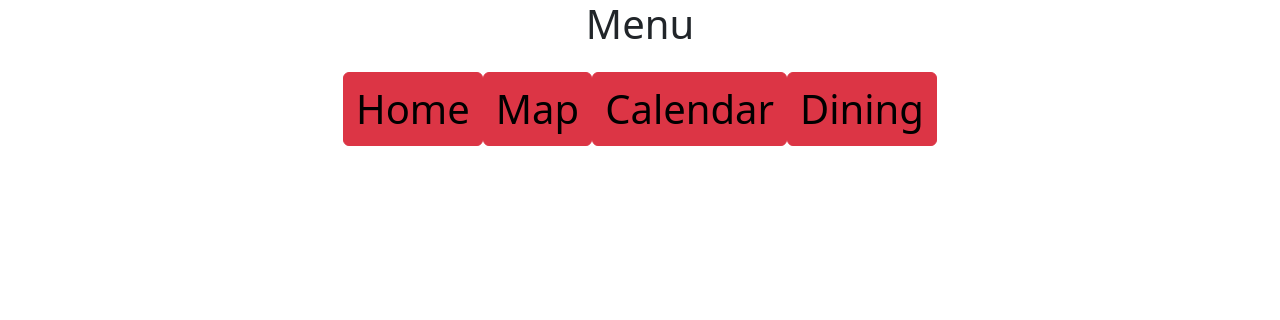
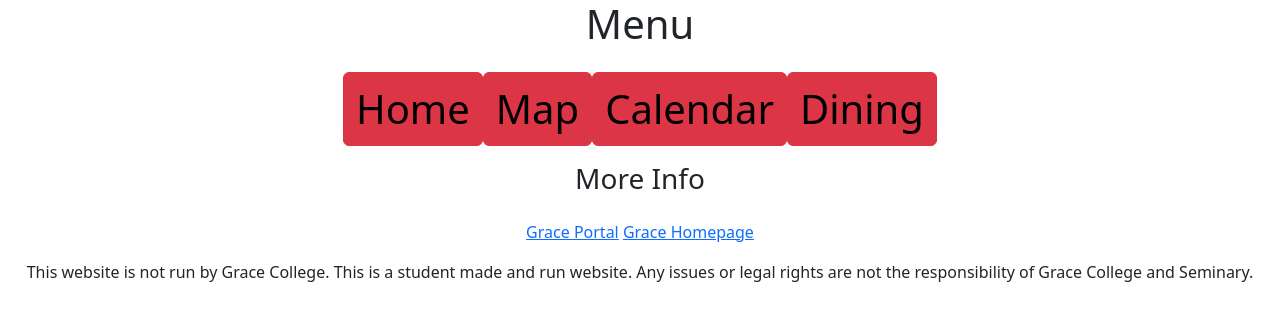
Before and after one commit to Bryce-Naf/Campus-Life-Super-App, a plain HTML site: page index.html in a window 1280 px wide. Drawn offline with nearby package versions, Linux system fonts and the light colour scheme.

Commit message:
Added a footer to every page

```diff
--- a/index.html
+++ b/index.html
@@ -18,7 +18,9 @@
         </div>
     </main>
     <footer>
-
+        <h3 class="text-center mb-4">More Info</h3>
+        <p class="text-center"><a href="https://portal.grace.edu/ICS/">Grace Portal</a> <a href="https://www.grace.edu/">Grace Homepage</a></p>
+        <p class="text-center">This website is not run by Grace College. This is a student made and run website. Any issues or legal rights are not the responsibility of Grace College and Seminary.</p>
     </footer>
 </body>
 </html>
```
Also changed, not shown: calendar.html (+3 -1 lines), dining.html (+3 -1 lines), map.html (+3 -1 lines).
